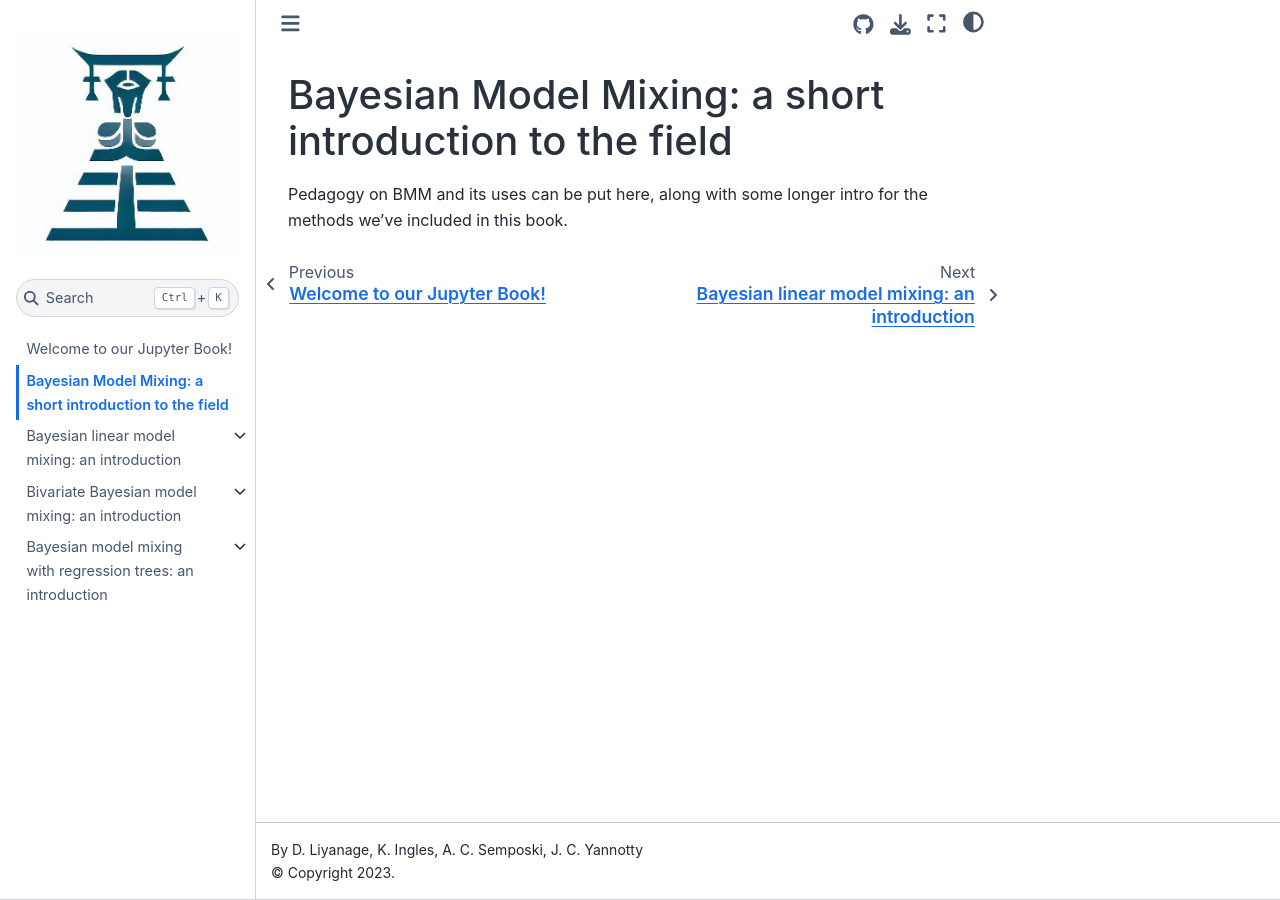
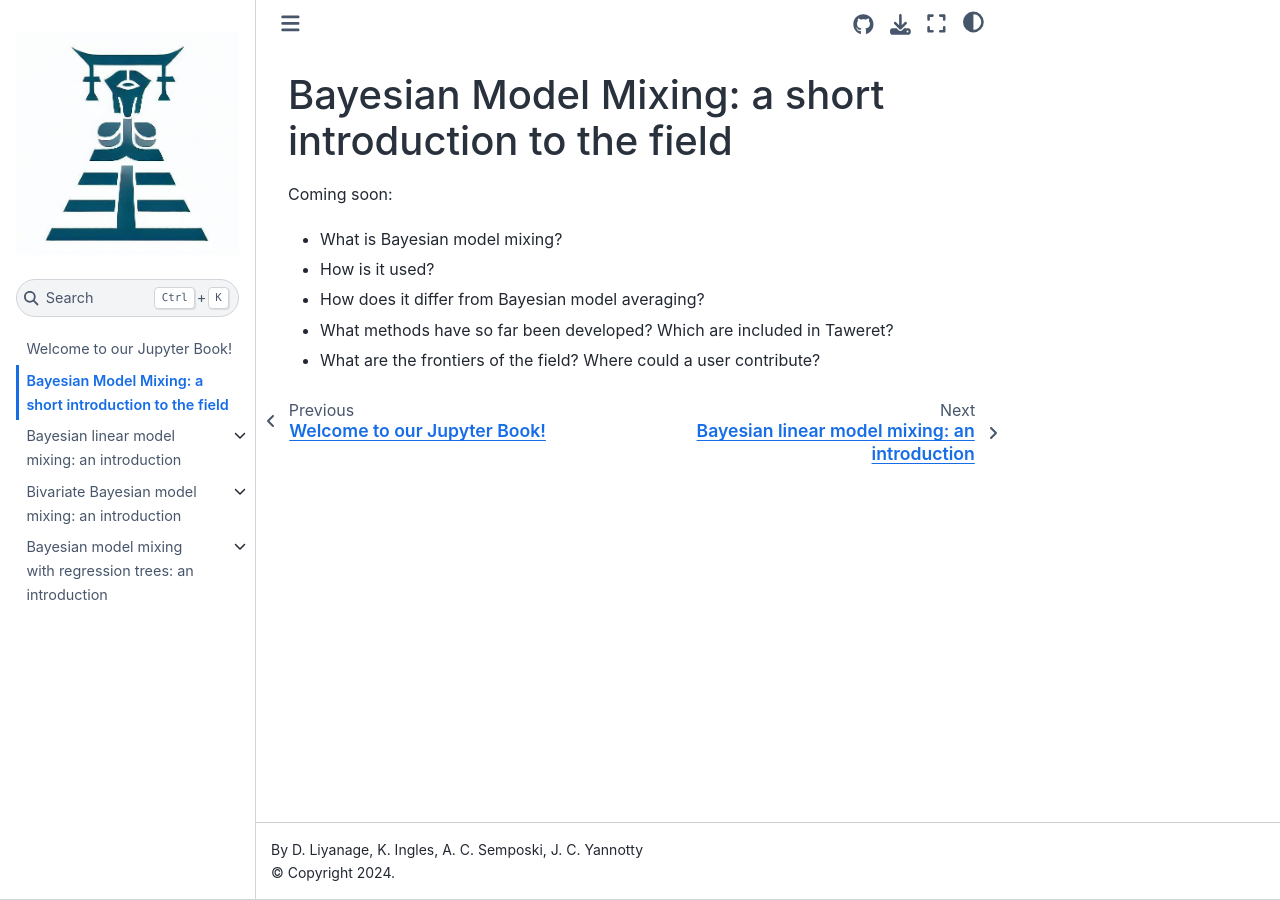
Before and after one commit to bandframework/Taweret, a Jupyter Book: the page built from book/BMM_intro.md, in a window 1280 px wide. Built offline with Jupyter Book 1.0.4 settings and Sphinx 7.4.7 and the Sphinx Book theme 1.1.4, drawn with Linux system fonts in a browser that asks for light colours; pages that are not in the unit, such as notebooks, are missing from menus.

Commit message:
adding more information for the book

```diff
--- a/book/BMM_intro.md
+++ b/book/BMM_intro.md
@@ -1,3 +1,8 @@
 # Bayesian Model Mixing: a short introduction to the field
 
-Pedagogy on BMM and its uses can be put here, along with some longer intro for the methods we've included in this book.
+Coming soon:
+- What is Bayesian model mixing?
+- How is it used?
+- How does it differ from Bayesian model averaging?
+- What methods have so far been developed? Which are included in Taweret?
+- What are the frontiers of the field? Where could a user contribute?
--- a/book/_config.yml
+++ b/book/_config.yml
@@ -1,5 +1,6 @@
 title: The Taweret Sandbox
 author: D. Liyanage, K. Ingles, A. C. Semposki, J. C. Yannotty
+copyright: "2024"
 logo: taweret_logo.PNG
 repository:
   url: https://github.com/bandframework/Taweret
@@ -15,3 +16,4 @@ bibtex_bibfiles:
 html:
   use_repository_button     : true  # Whether to add a link to your repository button
   use_issues_button         : true  # Whether to add an "open an issue" button
+  home_page_in_navbar       : true  # Whether to have the home page in the side bar
```
Also changed, not shown: book/landing.md (+2 -2 lines).
